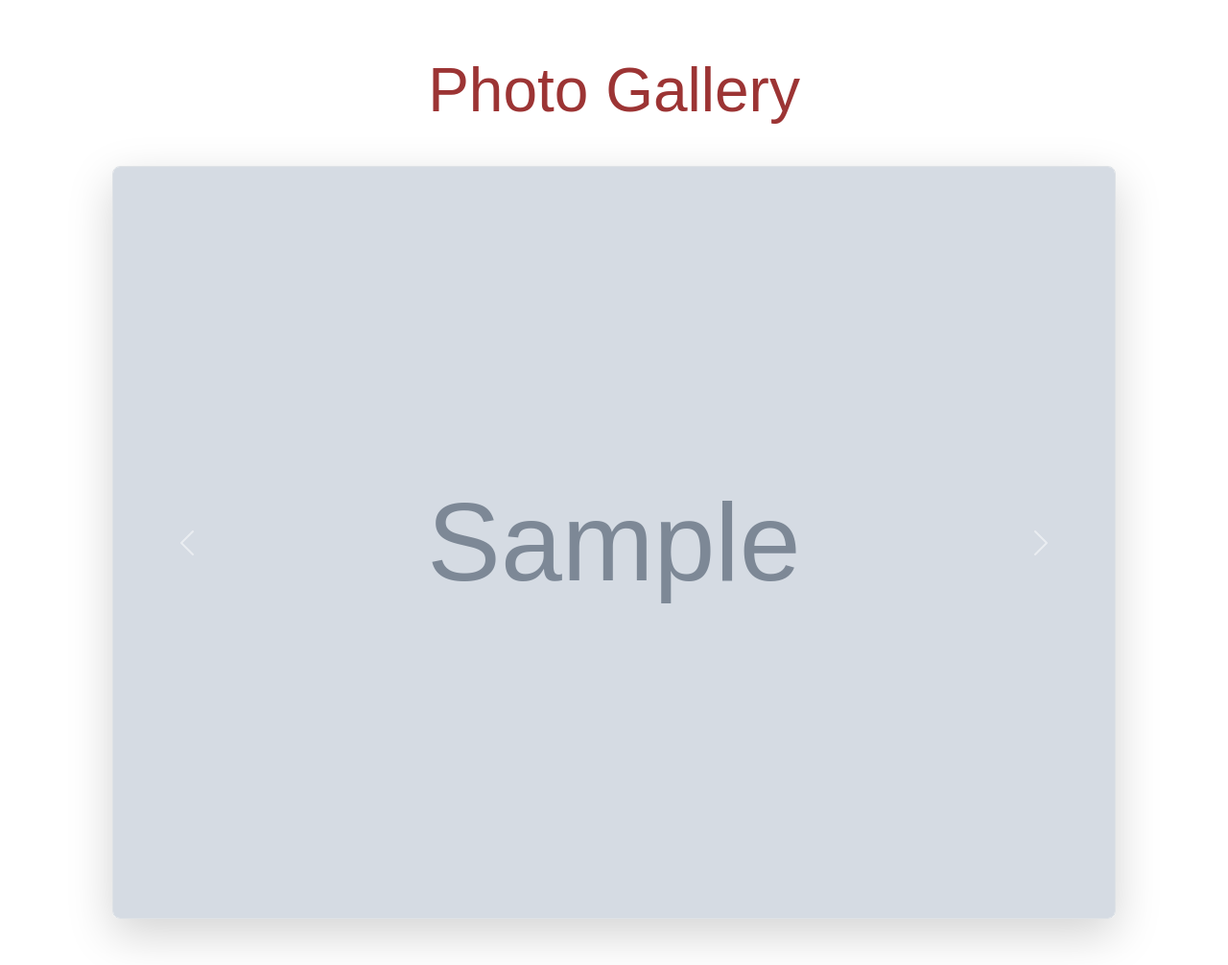
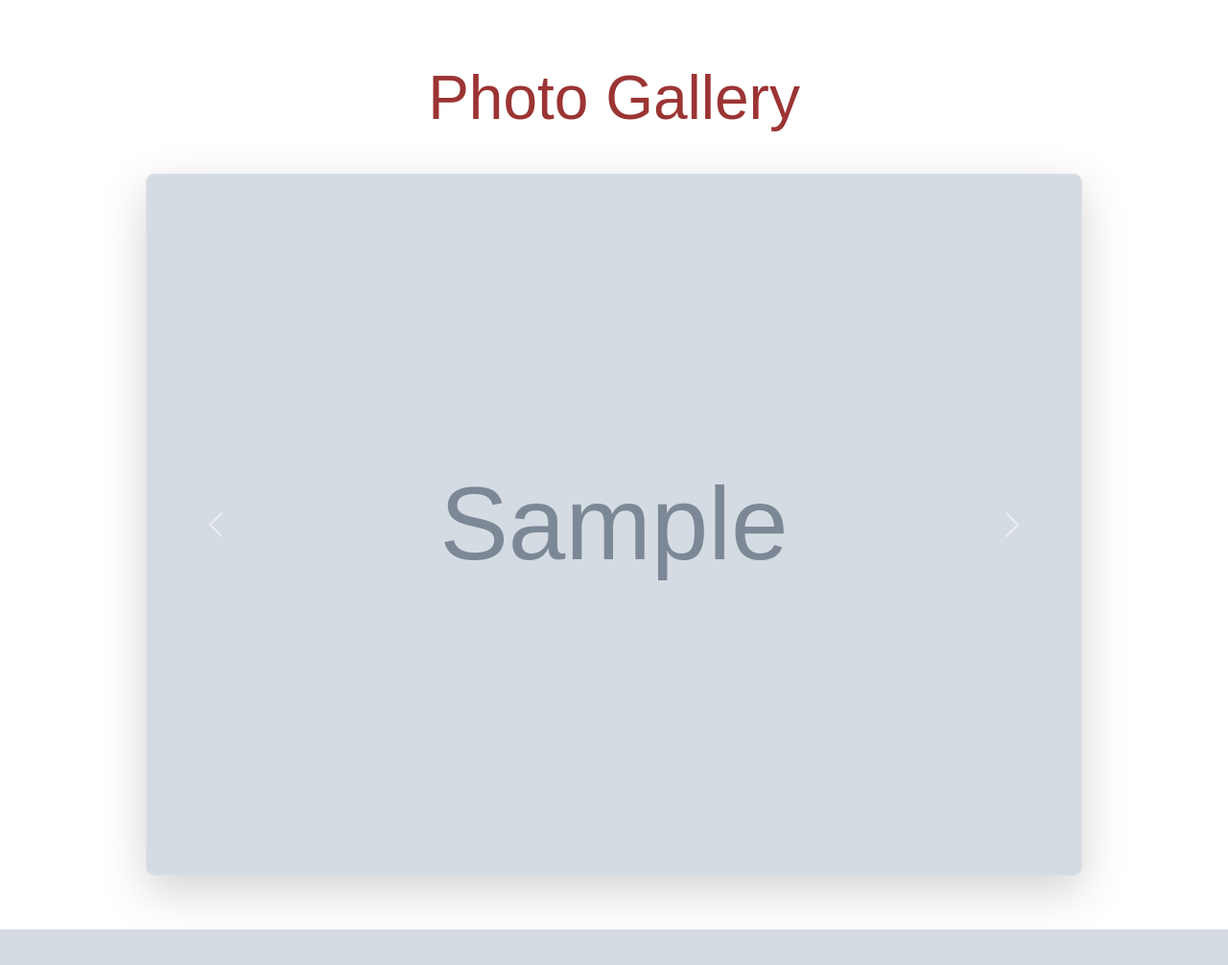
Before and after one commit to rbeazley18/naturegraphics, a Django app: page /gallery in a window 1280 px wide. Shown: the part 64-1070 px from the top of the page at 96% size. After the commit the page ends 1033 px from the top, so only its background shows below. Run offline with Django 4.2, Linux system fonts and the light colour scheme; tables that the repository leaves empty hold one stand-in row (values such as "Sample post"); grey boxes marked "Sample" are stand-in pictures; some web fonts are replaced.

Commit message:
fixed gallery photo sizing

```diff
--- a/naturegraphics/templates/naturegraphics/base.html
+++ b/naturegraphics/templates/naturegraphics/base.html
@@ -44,6 +44,11 @@
 
     .navbar {
         white-space: nowrap;
+    }
+
+    #gallery {
+        max-width: 1000px;
+        height: auto;
     }
 </style>
 
--- a/naturegraphics/templates/naturegraphics/gallery.html
+++ b/naturegraphics/templates/naturegraphics/gallery.html
@@ -8,23 +8,11 @@
 
 {% block body %}
 <style>
-
     h1 {
         /* font-family: 'DM Serif Display', serif; */
         white-space: nowrap;
         color: rgb(156, 52, 52);
     }
-
-    #gallery {
-        max-width: 1200px;
-        max-height: 1600px;
-    }
-
-    img {
-        image-resolution: 300dpi;
-
-    }
-
 
     h4 {
         font-family: 'Nunito Sans', sans-serif;
@@ -33,23 +21,24 @@
 
 
 <body>
-    <div class="container-fluid">
+    <div class="container-fluid p-2">
         <div class="rounded-3 py-2 px-4 mt-5">
             <h1 class="display-3 text-center">Photo Gallery</h1>
         </div>
-        <div class="col-12 col-sm-11 col-md-11 col-lg-11 col-xl-10 col-xxl-9 p-0 mb-5 mt-lg-4 mt-2 mt-md-3 mx-auto" id="gallery">
-            <div id="carouselExampleFade" class="carousel slide carousel-fade" data-bs-ride="carousel"
+        <div class="row justify-content-center">
+            <div class="col-12 col-sm-11 col-md-11 col-lg-11 col-xl-10 col-xxl-9 mb-5 mt-lg-4 mt-2 mt-md-3" id="gallery">
+                <div id="carouselExampleFade" class="carousel slide carousel-fade mx-auto" data-bs-ride="carousel"
                     data-bs-interval="60000">
                     <div class="carousel-inner border rounded-3 shadow-lg">
                         {% for photo in gallery %}
                         {% if photo.gallery_image %}
                         {% if forloop.first %}
                         <div class="carousel-item active">
-                        <img src="{{ photo.gallery_image.url }}" alt="{{ photo.alt_tag }}" class="d-block w-100" preserveAspectRatio="xMidYMid slice" alt="...">
+                            <img src="{{ photo.gallery_image.url }}" alt="{{ photo.alt_tag }}" class="d-block w-100">
                         </div>
                         {% else %}
-                    <div class="carousel-item" >
-                        <img src="{{ photo.gallery_image.url }}" alt="{{ photo.alt_tag }}" class="d-block w-100" preserveAspectRatio="xMidYMid slice" alt="...">
+                        <div class="carousel-item">
+                            <img src="{{ photo.gallery_image.url }}" alt="{{ photo.alt_tag }}" class="d-block w-100">
                         </div>
                         {% endif %}
                         {% endif %}
@@ -68,6 +57,7 @@
                 </div>
             </div>
         </div>
+    </div>
 </body>
 
 {% endblock %}
--- a/naturegraphics/templates/naturegraphics/project1.html
+++ b/naturegraphics/templates/naturegraphics/project1.html
@@ -13,11 +13,6 @@
         color: rgb(156, 52, 52);
         font-size: 50px;
     }
-
-    #gallery {
-        max-width: 1200px;
-    }
-
 
     img {
         image-resolution: 300dpi;
--- a/naturegraphics/templates/naturegraphics/project2.html
+++ b/naturegraphics/templates/naturegraphics/project2.html
@@ -12,10 +12,6 @@
         white-space: nowrap;
         color: rgb(156, 52, 52);
         font-size: 50px;
-    }
-
-    #gallery {
-        max-width: 1200px;
     }
 
     img {
--- a/naturegraphics/templates/naturegraphics/project3.html
+++ b/naturegraphics/templates/naturegraphics/project3.html
@@ -12,10 +12,6 @@
         white-space: nowrap;
         color: rgb(156, 52, 52);
         font-size: 50px;
-    }
-
-    #gallery {
-        max-width: 1200px;
     }
 
     img {
--- a/naturegraphics/templates/naturegraphics/project4.html
+++ b/naturegraphics/templates/naturegraphics/project4.html
@@ -12,10 +12,6 @@
         white-space: nowrap;
         color: rgb(156, 52, 52);
         font-size: 50px;
-    }
-
-    #gallery {
-        max-width: 1200px;
     }
 
     img {
```
Also changed, not shown: mysite/settings.py (+5 -5 lines). Lines whose indentation alone changed are shown as unchanged.
